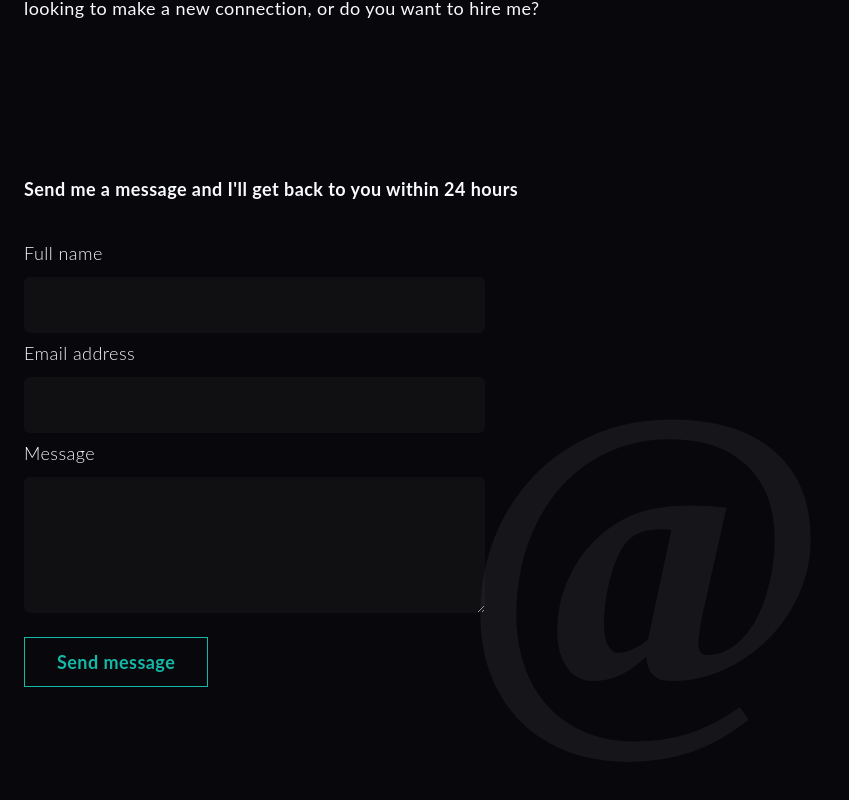
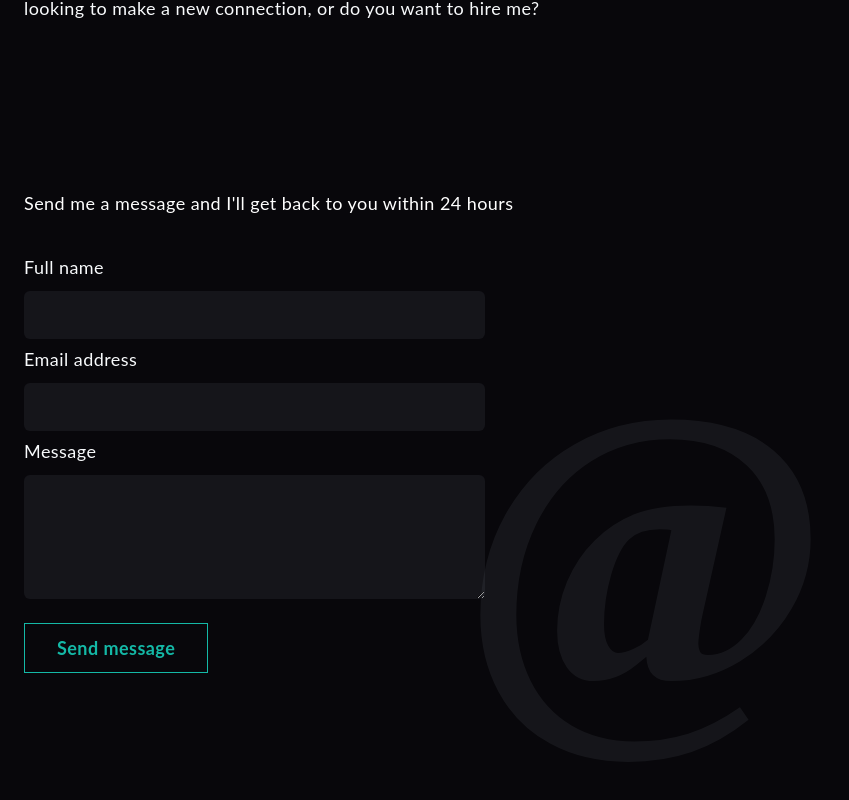
Before and after one commit to deyemiobaa/sa-portfolio, a React (Create React App) app: page / in a window 1280 px wide. Shown: the part 1772-2572 px from the top of the page, without its empty margins (0-849 px from the left). Built offline with nearby package versions, Linux system fonts and the light colour scheme.

Commit message:
add extras to form

```diff
--- a/src/components/form.js
+++ b/src/components/form.js
@@ -8,29 +8,29 @@ export default function Form() {
   }
   return (
     <div className="w-full my-24 lg:my-0 lg:h-screen flex flex-col justify-center relative">
-      <p className="font-bold mb-6">Send me a message and I'll get back to you within 24 hours</p>
+      <p className="mb-6 text-white">Send me a message and I'll get back to you within 24 hours</p>
       <form onSubmit={handleSubmit} className="md:w-3/5">
-        <label className="block font-light">
+        <label className="block ">
           <span >Full name</span>
-          <input name="name" type="text" className="mt-1 block w-full rounded-md bg-[#1d1d1d]/[0.4] border-transparent focus:ring-1 outline-0 py-2 pl-6" placeholder="" required />
+          <input name="name" type="text" className="mt-1 block w-full rounded-md bg-[#616971]/[0.15] focus:border-b focus:border-teal-500 focus:ring-0 outline-0 py-1 pl-6" placeholder="" required />
           <ValidationError
             prefix="Name"
             field="name"
             errors={state.errors}
           />
         </label>
-        <label className="block font-light">
+        <label className="block ">
           <span >Email address</span>
-          <input name="email" type="text" className="mt-1 block w-full rounded-md bg-[#1d1d1d]/[0.4] border-transparent focus:ring-1 outline-0 py-2 pl-6" placeholder="" required />
+          <input name="email" type="text" className="mt-1 block w-full rounded-md bg-[#616971]/[0.15] focus:border-b focus:border-teal-500 focus:ring-0 outline-0 py-1 pl-6" placeholder="" required />
           <ValidationError
             prefix="Email"
             field="email"
             errors={state.errors}
           />
         </label>
-        <label className="block font-light">
+        <label className="block ">
           <span >Message</span>
-          <textarea name="message" className="mt-1 block w-full rounded-md bg-[#1d1d1d]/[0.4] border-transparent focus:ring-1 outline-0 pt-4 pl-6" rows="3" required></textarea>
+          <textarea name="message" className="mt-1 block w-full rounded-md bg-[#616971]/[0.15] focus:border-b focus:border-teal-500 focus:ring-0 outline-0 pt-1 pl-6" rows="3" required></textarea>
           <ValidationError
             prefix="Message"
             field="message"
```
